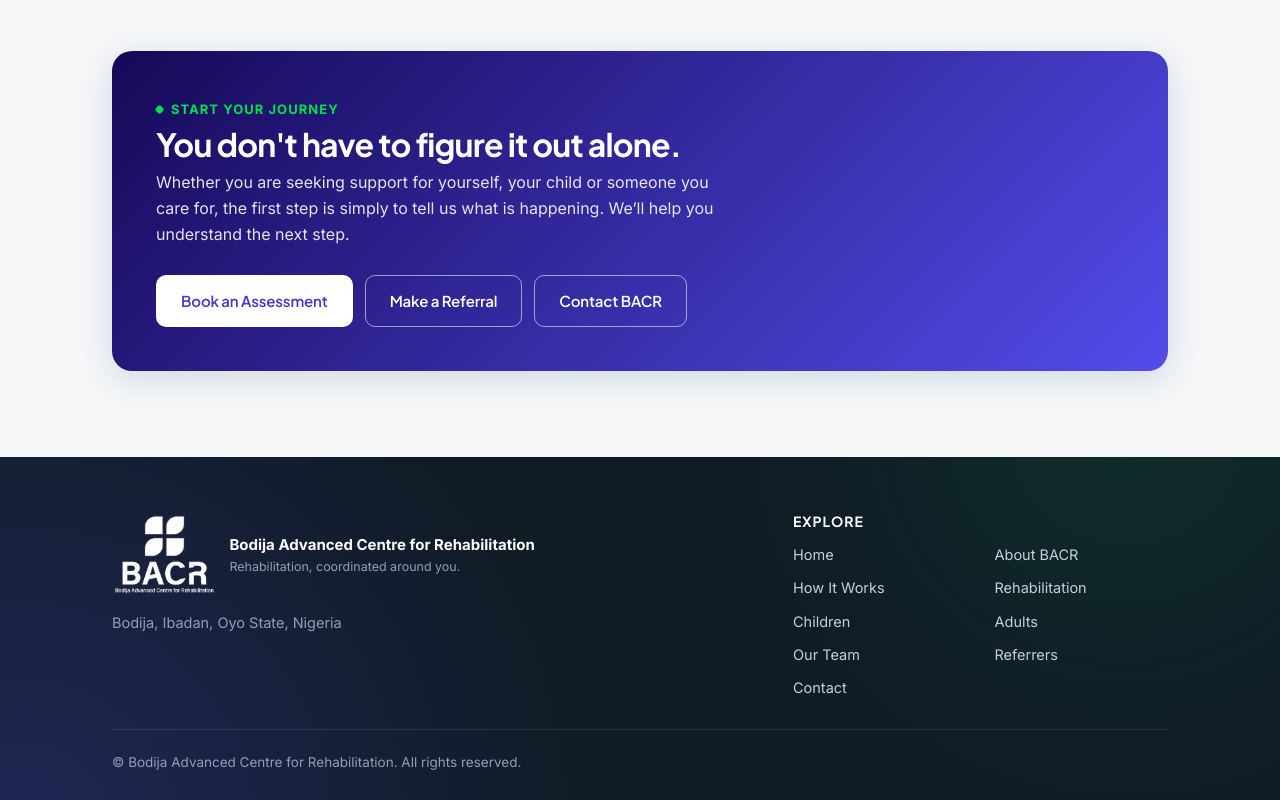
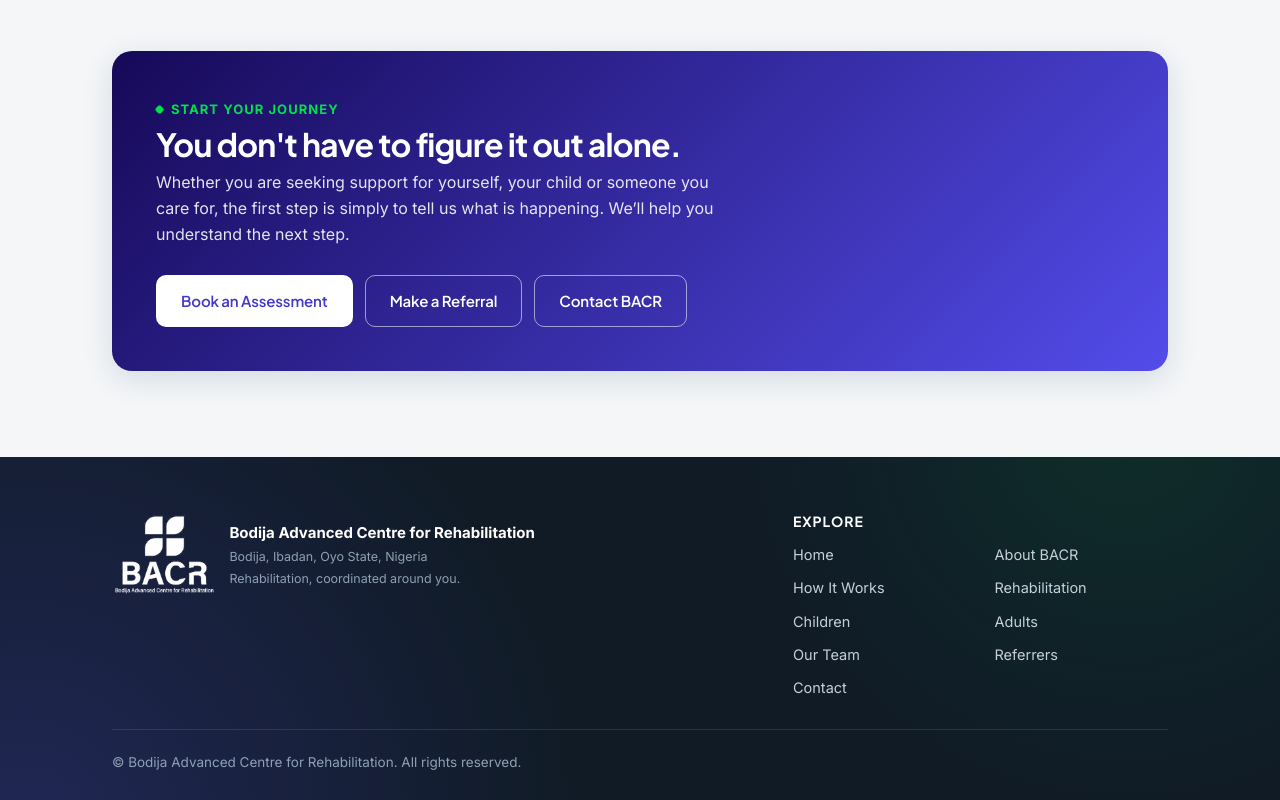
Before and after one commit to wizdormer-collab/BACR-Website, a React (Vite) app: page / in a window 1280 px wide. Shown: the part 5247-6047 px from the top of the page. Built offline with nearby package versions, Linux system fonts and the light colour scheme.

Commit message:
Put the footer address directly under the centre name

```diff
--- a/src/components/Footer.jsx
+++ b/src/components/Footer.jsx
@@ -19,12 +19,12 @@ export default function Footer() {
                 loading="lazy"
                 decoding="async"
               />
-              <span>
+              <div className="footer-brand-text">
                 <strong>{brand.name}</strong>
+                <span>{brand.location}</span>
                 <span>{brand.tagline}</span>
-              </span>
+              </div>
             </div>
-            <p>{brand.location}</p>
           </div>
 
           <div className="footer-links-col">
--- a/src/styles/global.css
+++ b/src/styles/global.css
@@ -980,6 +980,11 @@ a.contact-item:hover {
   width: auto;
 }
 
+.footer-brand-text {
+  display: grid;
+  gap: 2px;
+}
+
 .footer-brand strong {
   color: #fff;
   display: block;
```
Also changed, not shown: 1 other file (tests, documents, lock files or other folders).
